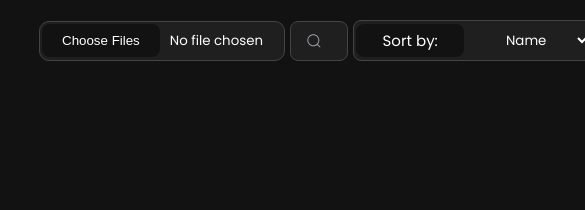
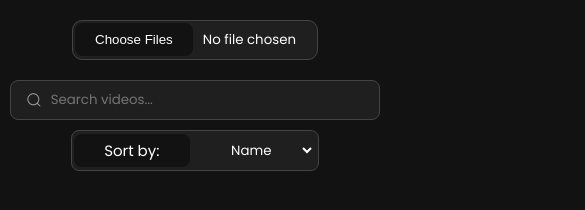
Before and after one commit to Dev-Ashrafee/Downloaded-Course-Video-Organiser, a plain HTML site: page index.html in a window 390 px wide. Shown: the whole page, 585 px wide, since content can reach past the window. Drawn offline with Linux system fonts and the light colour scheme.

Commit message:
Media query added

```diff
--- a/index.html
+++ b/index.html
@@ -13,7 +13,7 @@
       <!-- Container for folder selection, search bar, and sort options -->
       <div class="header-section">
         <!-- Folder selector for uploading videos -->
-        <from class="folder-selector">
+        <form class="folder-selector">
           <input
             type="file"
             id="folderInput"
@@ -21,7 +21,7 @@
             directory
             multiple
           />
-        </from>
+        </form>
 
         <!-- Search bar for filtering videos -->
         <div class="search-bar">
--- a/style/style.css
+++ b/style/style.css
@@ -26,12 +26,14 @@ body.light-mode {
   width: 80%;
   margin-top: 20px;
 }
+
 .header-section {
   display: flex;
   margin-bottom: 20px;
   flex-direction: row;
   align-items: center;
   justify-content: space-around;
+
 }
 
 .controls {
@@ -52,6 +54,7 @@ body.light-mode {
   border: 1px solid #444;
   height: 34px;
 }
+
 #folderInput::file-selector-button {
   margin-right: 10px;
   border: none;
@@ -62,6 +65,7 @@ body.light-mode {
   cursor: pointer;
   transition: background 0.2s ease-in-out;
 }
+
 #folderInput::file-selector-button:hover {
   background: #555;
 }
@@ -71,8 +75,9 @@ body.light-mode {
   line-height: 28px;
   align-items: center;
   position: relative;
-  width: 500px;
-  margin: 0px 5px ;
+  width: 100%;
+  max-width: 500px;
+  margin: 10px 5px;
 }
 
 .search-bar input {
@@ -84,7 +89,6 @@ body.light-mode {
   background-color: #1f1f1f; /* Dark mode background color */
   color: #ffffff; /* Dark mode text color */
   width: 100%;
-
   height: 38px;
   line-height: 28px;
   transition: 0.3s ease;
@@ -109,7 +113,8 @@ input:hover {
   background: #1f1f1f;
   display: flex;
   flex-direction: row;
-  width: 246px;
+  width: 100%;
+  max-width: 246px;
   height: 39px;
   justify-content: flex-start;
   border: 1px solid #444; /* Dark mode border color */
@@ -130,10 +135,9 @@ input:hover {
   font-size: 15px;
   min-width: max-content;
   justify-content: center;
-
 }
 
-.sort-options-select{
+.sort-options-select {
   width: 100%;
   margin-right: 3px;
   border-radius: 8px;
@@ -145,10 +149,6 @@ input:hover {
   background: #1f1f1f;
   color: white;
   border: none;
-}
-
-#sortSelect option{
-
 }
 
 .video-player {
@@ -182,7 +182,9 @@ input:hover {
 .video-item button {
   border-radius: 8px;
   padding: 5px 10px;
+  text-wrap: nowrap;
 }
+
 .video-controls label {
   color: #ffffff; /* Dark mode text color */
 }
@@ -211,3 +213,50 @@ input:hover {
   text-decoration: line-through;
   color: #874646; /* Color for completed items */
 }
+
+/* Media Queries for Responsiveness */
+
+/* For tablets and above */
+@media (max-width: 768px) {
+  .container {
+    width: 90%;
+  }
+
+  .header-section {
+    flex-direction: column;
+    align-items: center;
+  }
+
+  .search-bar,
+  .sort-options,
+  .folder-selector {
+
+    margin-bottom: 10px;
+  }
+
+  .sort-label {
+    width: 100%;
+  }
+}
+
+/* For mobile devices */
+@media (max-width: 480px) {
+  .container {
+    width: 95%;
+    padding: 0 10px;
+  }
+
+  .search-bar,
+  .sort-options,
+  .folder-selector {
+    margin-bottom: 10px;
+  }
+
+  .sort-label {
+    width: 100%;
+  }
+
+  .video-player {
+    width: 100%;
+  }
+}
```
